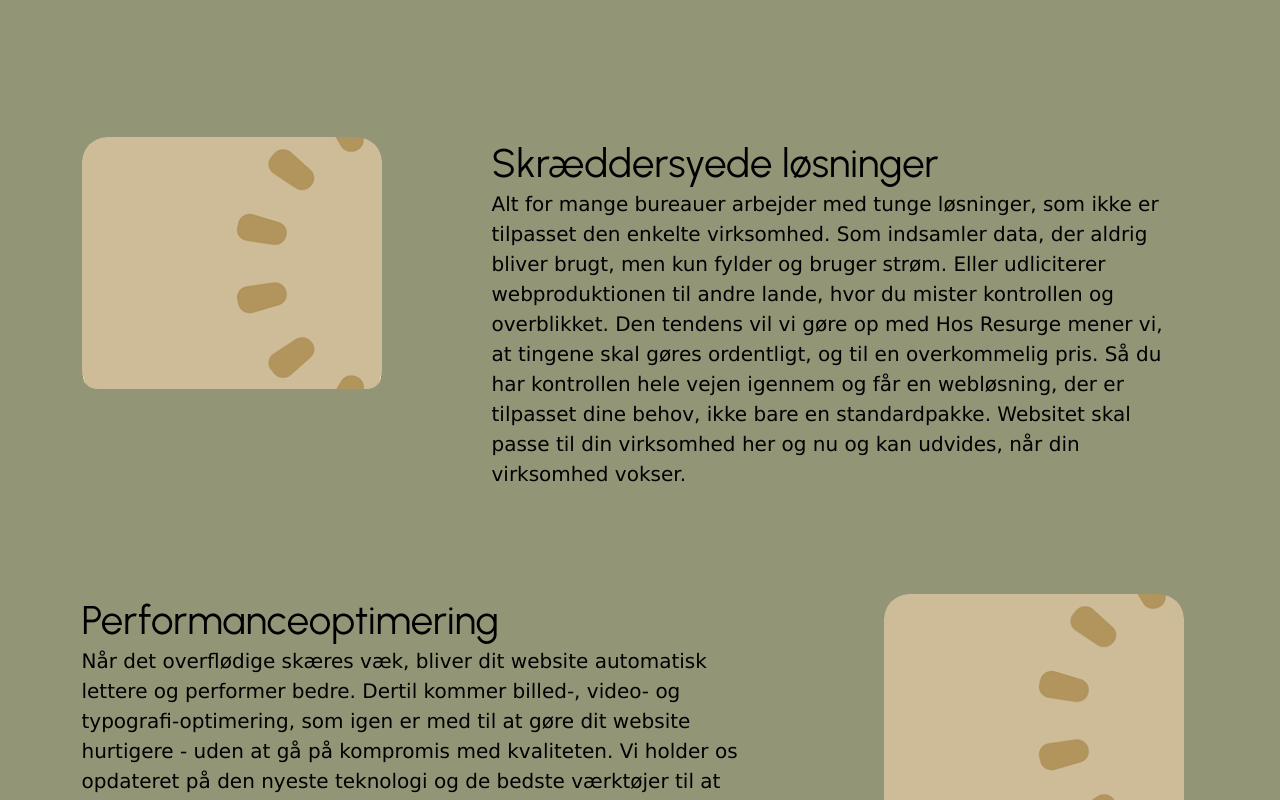
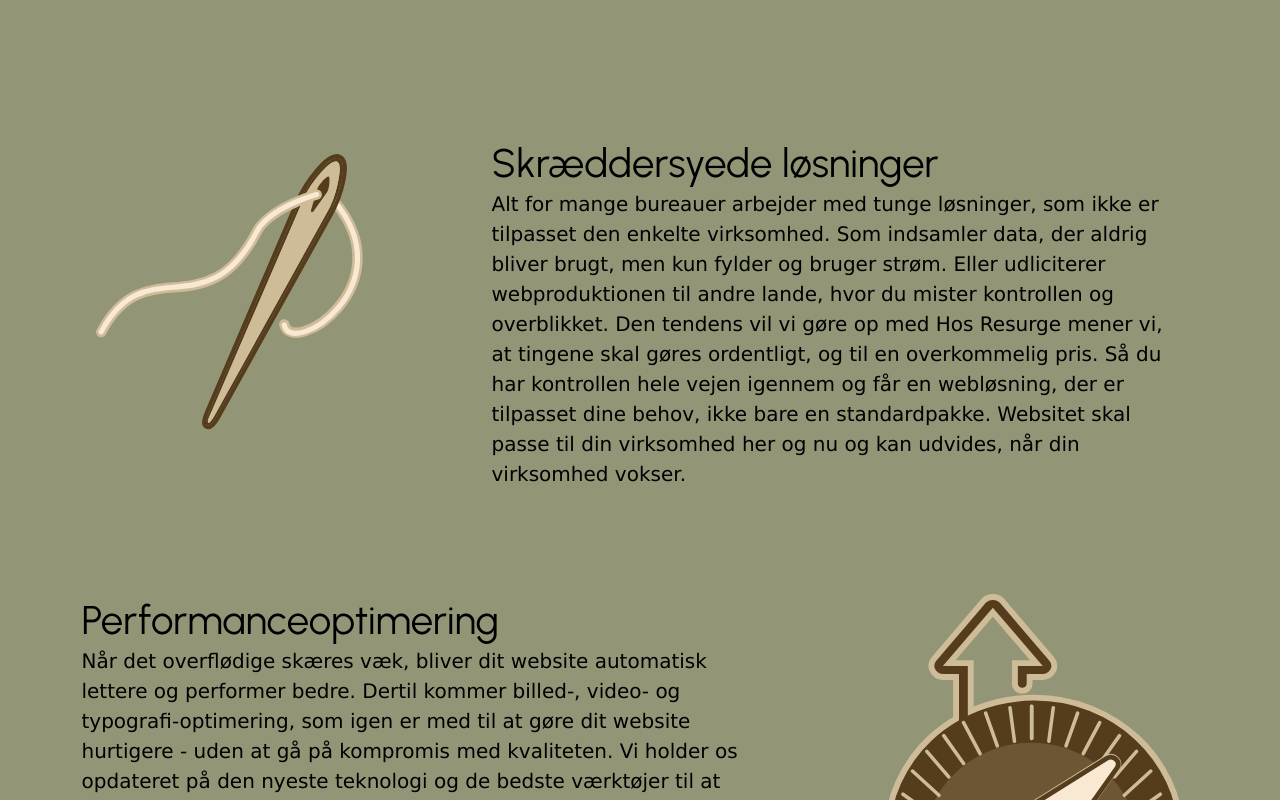
Before and after one commit to SaltyStarfish/resurge-projekt, a React (Vite) app in the folder resurge-react-project/: page /om-os in a window 1280 px wide. Shown: the part 900-1700 px from the top of the page. Built offline with nearby package versions, Linux system fonts and the light colour scheme.

Commit message:
update
fjernede placeholders, tilføjede de nye filer

```diff
--- a/resurge-react-project/src/components/Sektion3.jsx
+++ b/resurge-react-project/src/components/Sektion3.jsx
@@ -1,6 +1,14 @@
 import { Link } from "react-router-dom";
 import smallPlaceholder from "../assets/images/SmallPlaceholder.png";
 import placeholder from "../assets/images/placeholder.png";
+import skraeddersyet from "../assets/images/skrædersyet.svg";
+import optimering from "../assets/images/optimering.svg";
+import co2 from "../assets/images/Co2.svg";
+import video from "../assets/images/Video.svg";
+import billedeOptimering from "../assets/images/billede optimering.svg";
+import fontGraphic from "../assets/images/font.svg";
+import navigationGraphic from "../assets/images/navigation.svg";
+import forsideIkon from "../assets/images/forside ikon.svg";
 import stine from "../assets/images/stine-69d574236ff46.webp";
 import sarah from "../assets/images/sarah-69d5742328640.webp";
 import isabella from "../assets/images/isabella-69d5742319ce2.webp";
@@ -8,16 +16,16 @@ import isabella from "../assets/images/isabella-69d5742319ce2.webp";
 export default function Sektion3({
     blocks = [
         // om vores værdier black array, med linktekst og reverse positioning//
-        { imageSrc: smallPlaceholder, imageAlt: "placeholder", title: "Skræddersyede løsninger",
+        { imageSrc: skraeddersyet, imageAlt: "placeholder", title: "Skræddersyede løsninger",
             text: "Alt for mange bureauer arbejder med tunge løsninger, som ikke er tilpasset den enkelte virksomhed. Som indsamler data, der aldrig bliver brugt, men kun fylder og bruger strøm. Eller udliciterer webproduktionen til andre lande, hvor du mister kontrollen og overblikket. Den tendens vil vi gøre op med\n Hos Resurge mener vi, at tingene skal gøres ordentligt, og til en overkommelig pris. Så du har kontrollen hele vejen igennem og får en webløsning, der er tilpasset dine behov, ikke bare en standardpakke. Websitet skal passe til din virksomhed her og nu og kan udvides, når din virksomhed vokser.",
             reverse: false },
-        { imageSrc: smallPlaceholder, imageAlt: "placeholder", title: "Performanceoptimering",
+        { imageSrc: optimering, imageAlt: "placeholder", title: "Performanceoptimering",
               textBefore: "Når det overflødige skæres væk, bliver dit website automatisk lettere og performer bedre. Dertil kommer billed-, video- og typografi-optimering, som igen er med til at gøre dit website hurtigere - uden at gå på kompromis med kvaliteten. Vi holder os opdateret på den nyeste teknologi og de bedste værktøjer til at optimere både performance og energiforbrug. Vil du selv i gang? Læs vores, ",
               linkText: "5 konkrete tips til bedre performance, ",
               linkTo: "/blog/fem-tips",
               textAfter: "hvor vi lister tiltag, du straks kan gå i gang med.",
               reverse: true },
-        { imageSrc: placeholder, imageAlt: "placeholder", title: "Reduceret CO2-aftryk",
+        { imageSrc: co2, imageAlt: "placeholder", title: "Reduceret CO2-aftryk",
             textBefore: "Klimabevidsthed fylder i arbejdstilgangen hos Resurge, og performance- og CO2-optimering går heldigvis hånd i hånd. Et website vil per definition aldrig blive bæredygtigt, og man siger, at det eneste bæredygtige website er et website, som ikke eksisterer. Med det i mente tror vi, at det mindst bæredygtige website er et website, som ikke opfylder dets formål. Derfor er det vores topprioritet at skabe effektive webløsninger, som skaber værdi for virksomheder og deres kunder. Samtidig arbejder vi aktivt med at gøre websites mindre datatunge for at opnå en bedre brugeroplevelse, højere performance og et mindre CO2-aftryk. Du finder konkrete råd i vores",
             linkText: "guides til bedre performance og lavere CO2-aftryk",
             linkTo: "/blog",
@@ -36,24 +44,24 @@ export default function Sektion3({
             reverse: true },
 
         //5 tips black array//
-        { imageSrc: smallPlaceholder, imageAlt: "placeholder", title: "Begræns brugen af video og animationer",
+        { imageSrc: video, imageAlt: "video", title: "Begræns brugen af video og animationer",
             text: "Video og animationer er noget af det mest datatunge indhold. Sørg derfor for ikke at sætte dine videoer til autoplay, så de først starter, hvis brugeren ønsker det. Det mindsker både dataforbrug og irritation hos brugerne. Er videoer nødvendige, så hold dem korte eller overvej, om du kan formidle pointerne med små animationer eller andre simple grafiske elementer.",
             reverse: false },
-        { imageSrc: smallPlaceholder, imageAlt: "placeholder", title: "Optimer dine billeder",
+        { imageSrc: billedeOptimering, imageAlt: "billede optimering", title: "Optimer dine billeder",
             text: "Billeder kan hurtigt blive en stor strømsluger, især hvis du ikke sørger for at optimere dem. Brug lette formater som AVIF eller WebP til fotos og SVG til logo og illustrationer. Sørg også for at reducere billedstørrelsen, så de ikke er større, end formatet de skal vises i. Du kan fx komprimere dine billeder online med Squoosh eller bruge et WordPress-plugin såsom ShortPixel.\n Derudover anbefaler vi at bruge lazy-loading, så billederne først indlæses, når de skal vises. Et andet tip er at reducere antallet af farver eller gøre billederne en smule mindre skarpe i kanterne. Overvej også, om antallet af billeder på sitet kan reduceres. Ønsker du at erstatte dem med noget, kan du fx bruge simple grafiske elementer i stedet.",
             reverse: true },
         { imageSrc: smallPlaceholder, imageAlt: "placeholder", title: "Vælg mørke og rolige farver",
             text: "Farver er ikke blot et spørgsmål om æstetik, men de påvirker også din sides performance. Mørkere farver bruger generelt mindre strøm og det er en god idé at undgå store flader, der er helt hvide eller i klare blå nuancer, da disse er de mest energikrævende. Du kan eksempelvis skabe kontrast og blikfang ved at kombinere en mørk baggrund med afdæmpede lyse tekstfarver. Desuden gør et enkelt farvevalg ikke blot siden hurtigere, men det er ofte også mere behageligt at kigge på.",
             reverse: false },
-        { imageSrc: smallPlaceholder, imageAlt: "placeholder", title: "Brug få og lette skrifttyper",
+        { imageSrc: fontGraphic, imageAlt: "font graphic", title: "Brug få og lette skrifttyper",
             text: "Skrifttyper kan gøre et site tungere, end du måske tror. Vil du gerne optimere så meget som muligt? Så er det værd at overveje en systemskrifttype som fx Arial, Verdana eller Georgia, der allerede findes på de fleste brugeres devices, og derfor ikke skal hentes ned.\n Bruger du webfonts, er det en god idé at holde dig til få forskellige skrifttyper og -vægte og at vælge et komprimeret format som fx WOFF2. Derudover kan du optimere skrifttyperne i Everything Fonts og fjerne overflødige tegn. Det gyldne kompromis mellem æstetik og hurtig loadtid kan være at vælge en webfont til dine overskrifter og en systemfont til brødteksten.",
             reverse: true },
-        { imageSrc: smallPlaceholder, imageAlt: "placeholder", title: "Gør det nemt at finde rundt",
+        { imageSrc: navigationGraphic, imageAlt: "navigation graphic", title: "Gør det nemt at finde rundt",
             text: "Et simpelt website er et hurtigt website. Holder du siden simpel, så brugeren undgår unødige klik og omveje, giver det både en bedre brugeroplevelse og en bedre performance på dit site.\n Jo færre trin der er til et køb eller at kontakte dig, desto mere sandsynligt er det, at brugeren faktisk gør det. Benyt derfor klare menuer og struktur samt tydelige call to actions, så det er klart for brugeren, hvor der skal klikkes.  ",
             reverse: false },
 
         //forside block array med readMoreLink og reverse positioning//
-        { imageSrc: smallPlaceholder, imageAlt: "placeholder", title: "Gør det nemt at finde rundt",
+        { imageSrc: forsideIkon, imageAlt: "placeholder", title: "Gør det nemt at finde rundt",
             text: "Et simpelt website er et hurtigt website. Holder du siden simpel, så brugeren undgår unødige klik og omveje, giver det både en bedre brugeroplevelse og en bedre performance på dit site.\n Jo færre trin der er til et køb eller at kontakte dig, desto mere sandsynligt er det, at brugeren faktisk gør det. Benyt derfor klare menuer og struktur samt tydelige call to actions, så det er klart for brugeren, hvor der skal klikkes.  ",
             reverse: false, readMoreLink: "/ydelser" },
 
@@ -69,7 +77,7 @@ export default function Sektion3({
                     key={index}
                     className={`child-container w-full flex items-start gap-y-[30px] md:gap-y-0 md:gap-x-[110px] flex-col ${block.reverse ? "md:flex-row-reverse" : "md:flex-row"}`}
                 >
-                    <div className={`image-container ${block.imageSize || "w-[340px] h-[340px] md:w-[300px] md:h-[300px] max-w-full"} flex items-center justify-center shrink-0 self-center md:items-start md:justify-start md:self-start rounded-[25px] overflow-hidden`}>
+                    <div className={`image-container ${block.imageSize || "w-[300px] h-[300px] max-w-full"} flex items-center justify-center shrink-0 self-center md:items-start md:justify-start md:self-start rounded-[25px] overflow-hidden`}>
                         {block.imageSrc ? (
                             <img src={block.imageSrc} alt={block.imageAlt || ""} loading="lazy" className={`w-full h-full ${block.imageSrc === sarah || block.imageSrc === isabella || block.imageSrc === stine ? "object-cover" : "object-contain"} object-top rounded-[25px]`} />
                         ) : null}
--- a/resurge-react-project/src/components/Værdier.jsx
+++ b/resurge-react-project/src/components/Værdier.jsx
@@ -1,12 +1,12 @@
 import { useEffect, useState } from "react";
 import info2x2_1 from "../assets/images/info2x2.1.svg";
 import info2x2_2 from "../assets/images/info2x2,2.svg";
-import infoLine1 from "../assets/images/infoline.svg";
+import info4x4 from "../assets/images/info4x4.svg";
 
 export default function Værdier({
 	blocks = [
 		{ title: "vores værdier", imageSrc: info2x2_2, mobileImageSrc: info2x2_1, imageAlt: "infographic om vores værdier" },
-		{ title: "vores grundsøjler", imageSrc: infoLine1, imageAlt: "infographic om vores grundsøjler" },
+		{ title: "vores grundsøjler", imageSrc: info4x4, imageAlt: "infographic om vores grundsøjler" },
 	],
 
 }) {
--- a/resurge-react-project/src/views/FemtipsView.jsx
+++ b/resurge-react-project/src/views/FemtipsView.jsx
@@ -1,22 +1,26 @@
 import Sektion3 from "../components/Sektion3";
 import smallPlaceholder from "../assets/images/SmallPlaceholder.png";
+import video from "../assets/images/Video.svg";
+import billedeOptimering from "../assets/images/billede optimering.svg";
+import fontGraphic from "../assets/images/font.svg";
+import navigationGraphic from "../assets/images/navigation.svg";
 
 
 function FemtipsView() {
     const blocks = [
-      { imageSrc: smallPlaceholder, imageAlt: "placeholder", title: "Begræns brugen af video og animationer",
+      { imageSrc: video, imageAlt: "video", title: "Begræns brugen af video og animationer",
         text: "Video og animationer er noget af det mest datatunge indhold. Sørg derfor for ikke at sætte dine videoer til autoplay, så de først starter, hvis brugeren ønsker det. Det mindsker både dataforbrug og irritation hos brugerne. Er videoer nødvendige, så hold dem korte eller overvej, om du kan formidle pointerne med små animationer eller andre simple grafiske elementer.",
         reverse: false },
-      { imageSrc: smallPlaceholder, imageAlt: "placeholder", title: "Optimer dine billeder",
+      { imageSrc: billedeOptimering, imageAlt: "billede optimering", title: "Optimer dine billeder",
         text: "Billeder kan hurtigt blive en stor strømsluger, især hvis du ikke sørger for at optimere dem. Brug lette formater som AVIF eller WebP til fotos og SVG til logo og illustrationer. Sørg også for at reducere billedstørrelsen, så de ikke er større, end formatet de skal vises i. Du kan fx komprimere dine billeder online med Squoosh eller bruge et WordPress-plugin såsom ShortPixel.\n Derudover anbefaler vi at bruge lazy-loading, så billederne først indlæses, når de skal vises. Et andet tip er at reducere antallet af farver eller gøre billederne en smule mindre skarpe i kanterne. Overvej også, om antallet af billeder på sitet kan reduceres. Ønsker du at erstatte dem med noget, kan du fx bruge simple grafiske elementer i stedet.",
         reverse: true },
       { imageSrc: smallPlaceholder, imageAlt: "placeholder", title: "Vælg mørke og rolige farver",
         text: "Farver er ikke blot et spørgsmål om æstetik, men de påvirker også din sides performance. Mørkere farver bruger generelt mindre strøm og det er en god idé at undgå store flader, der er helt hvide eller i klare blå nuancer, da disse er de mest energikrævende. Du kan eksempelvis skabe kontrast og blikfang ved at kombinere en mørk baggrund med afdæmpede lyse tekstfarver. Desuden gør et enkelt farvevalg ikke blot siden hurtigere, men det er ofte også mere behageligt at kigge på.",
         reverse: false },
-      { imageSrc: smallPlaceholder, imageAlt: "placeholder", title: "Brug få og lette skrifttyper",
+      { imageSrc: fontGraphic, imageAlt: "font graphic", title: "Brug få og lette skrifttyper",
         text: "Skrifttyper kan gøre et site tungere, end du måske tror. Vil du gerne optimere så meget som muligt? Så er det værd at overveje en systemskrifttype som fx Arial, Verdana eller Georgia, der allerede findes på de fleste brugeres devices, og derfor ikke skal hentes ned.\n Bruger du webfonts, er det en god idé at holde dig til få forskellige skrifttyper og -vægte og at vælge et komprimeret format som fx WOFF2. Derudover kan du optimere skrifttyperne i Everything Fonts og fjerne overflødige tegn. Det gyldne kompromis mellem æstetik og hurtig loadtid kan være at vælge en webfont til dine overskrifter og en systemfont til brødteksten.",
         reverse: true },
-      { imageSrc: smallPlaceholder, imageAlt: "placeholder", title: "Gør det nemt at finde rundt",
+      { imageSrc: navigationGraphic, imageAlt: "navigation graphic", title: "Gør det nemt at finde rundt",
         text: "Et simpelt website er et hurtigt website. Holder du siden simpel, så brugeren undgår unødige klik og omveje, giver det både en bedre brugeroplevelse og en bedre performance på dit site.\n Jo færre trin der er til et køb eller at kontakte dig, desto mere sandsynligt er det, at brugeren faktisk gør det. Benyt derfor klare menuer og struktur samt tydelige call to actions, så det er klart for brugeren, hvor der skal klikkes.  ",
         reverse: false },
 
--- a/resurge-react-project/src/views/OmosView.jsx
+++ b/resurge-react-project/src/views/OmosView.jsx
@@ -1,8 +1,9 @@
 // Husk at importere alle Links og Components, der referes til
 import Værdier from "../components/Værdier"
 import Sektion3 from "../components/Sektion3"
-import smallPlaceholder from "../assets/images/SmallPlaceholder.png"
-import placeholder from "../assets/images/placeholder.png"
+import skraeddersyet from "../assets/images/skrædersyet.svg"
+import optimering from "../assets/images/optimering.svg"
+import co2 from "../assets/images/Co2.svg"
 import info2x2_1 from "../assets/images/info2x2.1.svg";
 import info2x2_2 from "../assets/images/info2x2,2.svg";
 import stine from "../assets/images/stine-69d574236ff46.webp";
@@ -13,16 +14,16 @@ import isabella from "../assets/images/isabella-69d5742319ce2.webp";
 function OmosView() {
   // All three blocks for OmosView
   const blocks = [
-    { imageSrc: smallPlaceholder, imageAlt: "placeholder", title: "Skræddersyede løsninger",
+    { imageSrc: skraeddersyet, imageAlt: "placeholder", title: "Skræddersyede løsninger",
       text: "Alt for mange bureauer arbejder med tunge løsninger, som ikke er tilpasset den enkelte virksomhed. Som indsamler data, der aldrig bliver brugt, men kun fylder og bruger strøm. Eller udliciterer webproduktionen til andre lande, hvor du mister kontrollen og overblikket. Den tendens vil vi gøre op med\n Hos Resurge mener vi, at tingene skal gøres ordentligt, og til en overkommelig pris. Så du har kontrollen hele vejen igennem og får en webløsning, der er tilpasset dine behov, ikke bare en standardpakke. Websitet skal passe til din virksomhed her og nu og kan udvides, når din virksomhed vokser.",
       reverse: false },
-    { imageSrc: smallPlaceholder, imageAlt: "placeholder", title: "Performanceoptimering",
+    { imageSrc: optimering, imageAlt: "placeholder", title: "Performanceoptimering",
       textBefore: "Når det overflødige skæres væk, bliver dit website automatisk lettere og performer bedre. Dertil kommer billed-, video- og typografi-optimering, som igen er med til at gøre dit website hurtigere - uden at gå på kompromis med kvaliteten. Vi holder os opdateret på den nyeste teknologi og de bedste værktøjer til at optimere både performance og energiforbrug. Vil du selv i gang? Læs vores, ",
       linkText: "5 konkrete tips til bedre performance, ",
       linkTo: "/blog/fem-tips",
       textAfter: " hvor vi lister tiltag, du straks kan gå i gang med.",
       reverse: true },
-    { imageSrc: placeholder, imageAlt: "placeholder", title: "Reduceret CO2-aftryk",
+    { imageSrc: co2, imageAlt: "placeholder", title: "Reduceret CO2-aftryk",
       textBefore: "Klimabevidsthed fylder i arbejdstilgangen hos Resurge, og performance- og CO2-optimering går heldigvis hånd i hånd. Et website vil per definition aldrig blive bæredygtigt, og man siger, at det eneste bæredygtige website er et website, som ikke eksisterer. Med det i mente tror vi, at det mindst bæredygtige website er et website, som ikke opfylder dets formål. Derfor er det vores topprioritet at skabe effektive webløsninger, som skaber værdi for virksomheder og deres kunder. Samtidig arbejder vi aktivt med at gøre websites mindre datatunge for at opnå en bedre brugeroplevelse, højere performance og et mindre CO2-aftryk. Du finder konkrete råd i vores",
       linkText: "guides til bedre performance og lavere CO2-aftryk",
       linkTo: "/blog",
```
